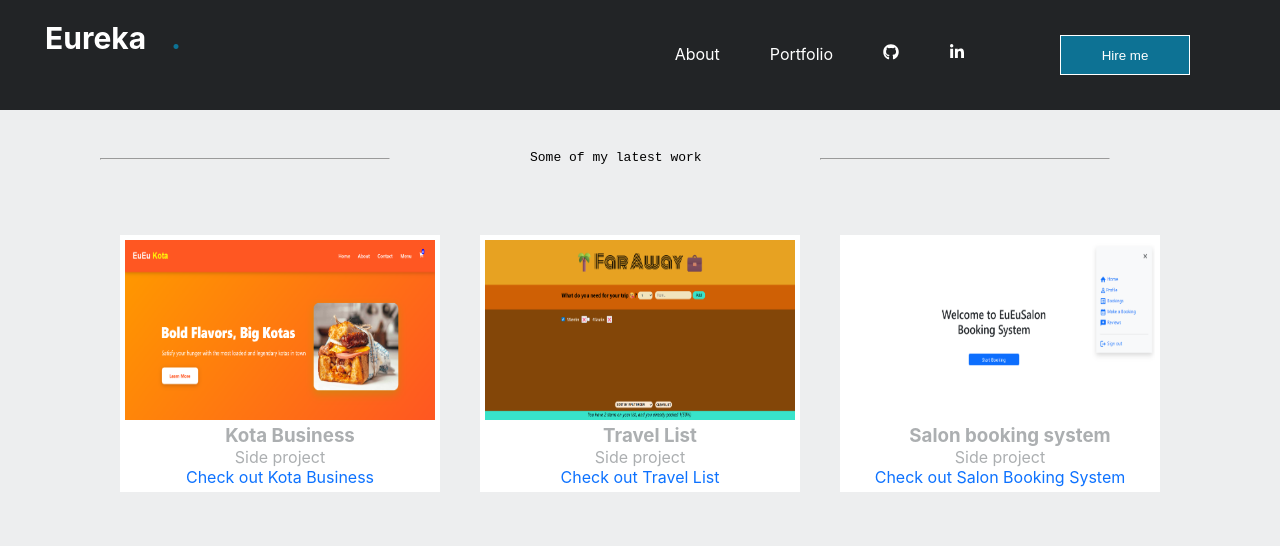
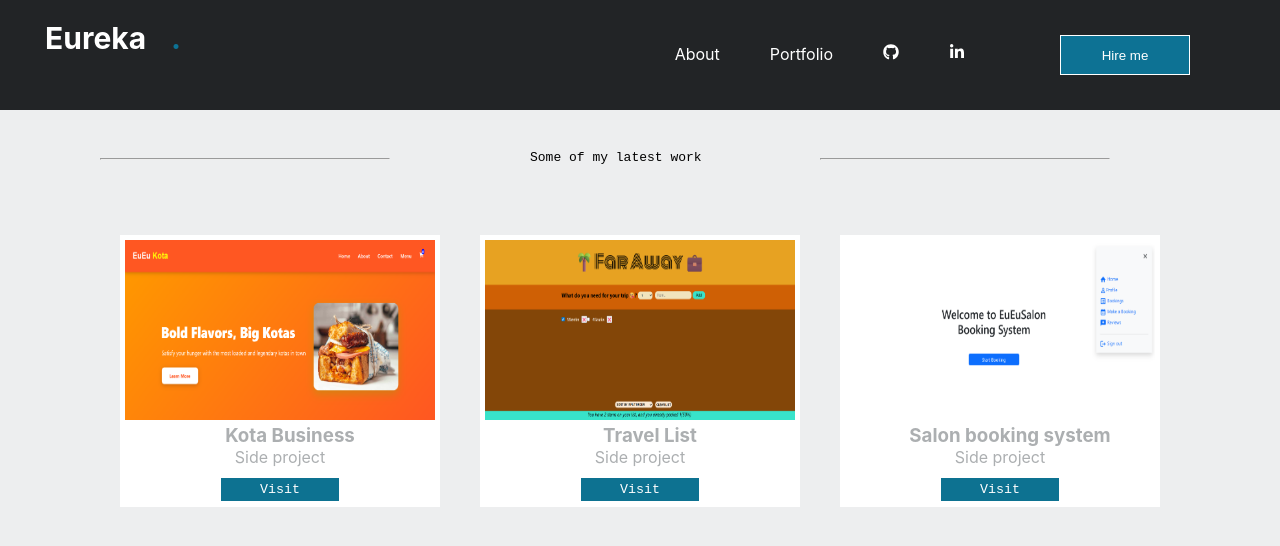
Before and after one commit to eureka03/Portfolio, a React (Create React App) app: page /Projects in a window 1280 px wide. Shown: the top 546 px of the page. Built offline with nearby package versions, Linux system fonts and the light colour scheme.

Commit message:
changes added

```diff
--- a/src/Components/Projects.css
+++ b/src/Components/Projects.css
@@ -22,6 +22,18 @@
     height:100vh;
 }
 
+a button{
+    width:120px;
+    height:25px;
+    margin-top:10px;
+    border:none;
+    background-color:rgb(13,114,145);
+    color:white;
+    cursor:pointer;
+    border:1px solid white;
+    font-family:monospace;
+}
+
 
 
 .content{
--- a/src/Components/Projects.js
+++ b/src/Components/Projects.js
@@ -18,22 +18,23 @@ export default function Projects(){
 
                 <div className='projects'>
                     <div className='project'>
+
                         <img src={Kota} alt='project1'/>
                         <h3>Kota Business</h3>
                         <p>Side project</p>
-                        <Link to=''>Check out Kota Business</Link>
+                        <Link to=''><button>Visit</button></Link>
                     </div>
                     <div className='project'>
-                       <img src={Travel} alt='project2'/>
+                        <img src={Travel} alt='project2'/>
                         <h3>Travel List</h3>
                         <p>Side project</p>
-                        <Link to=''>Check out Travel List</Link>
+                        <Link to=''><button>Visit</button></Link>
                     </div>
                     <div className='project'>
                         <img src={BookingSystem} alt='project3'/>
                         <h3>Salon booking system</h3>
                         <p>Side project</p>
-                        <Link to=''>Check out Salon Booking System</Link>
+                        <Link to=''><button>Visit</button></Link>
                     </div>
                 </div>
             </div>
```
